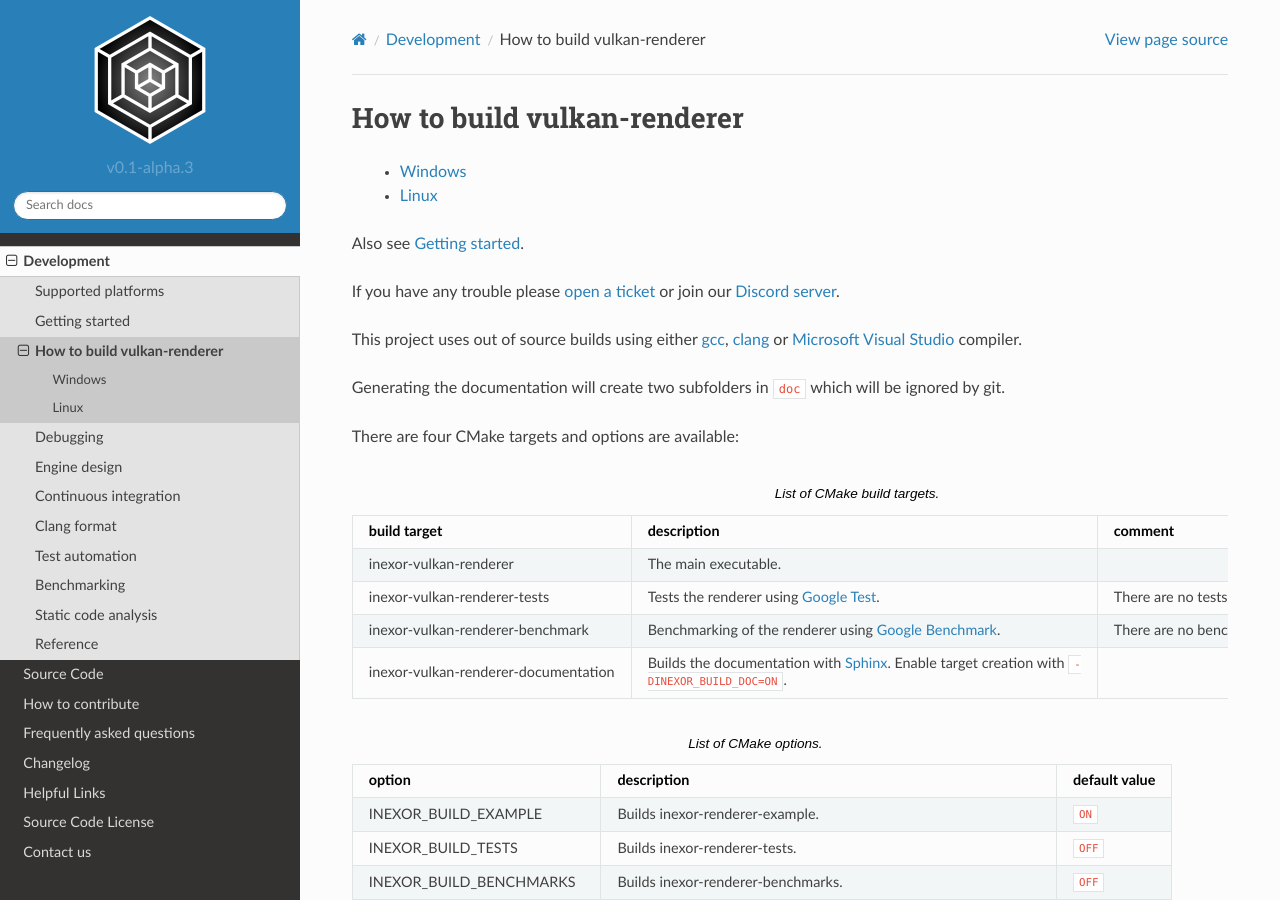
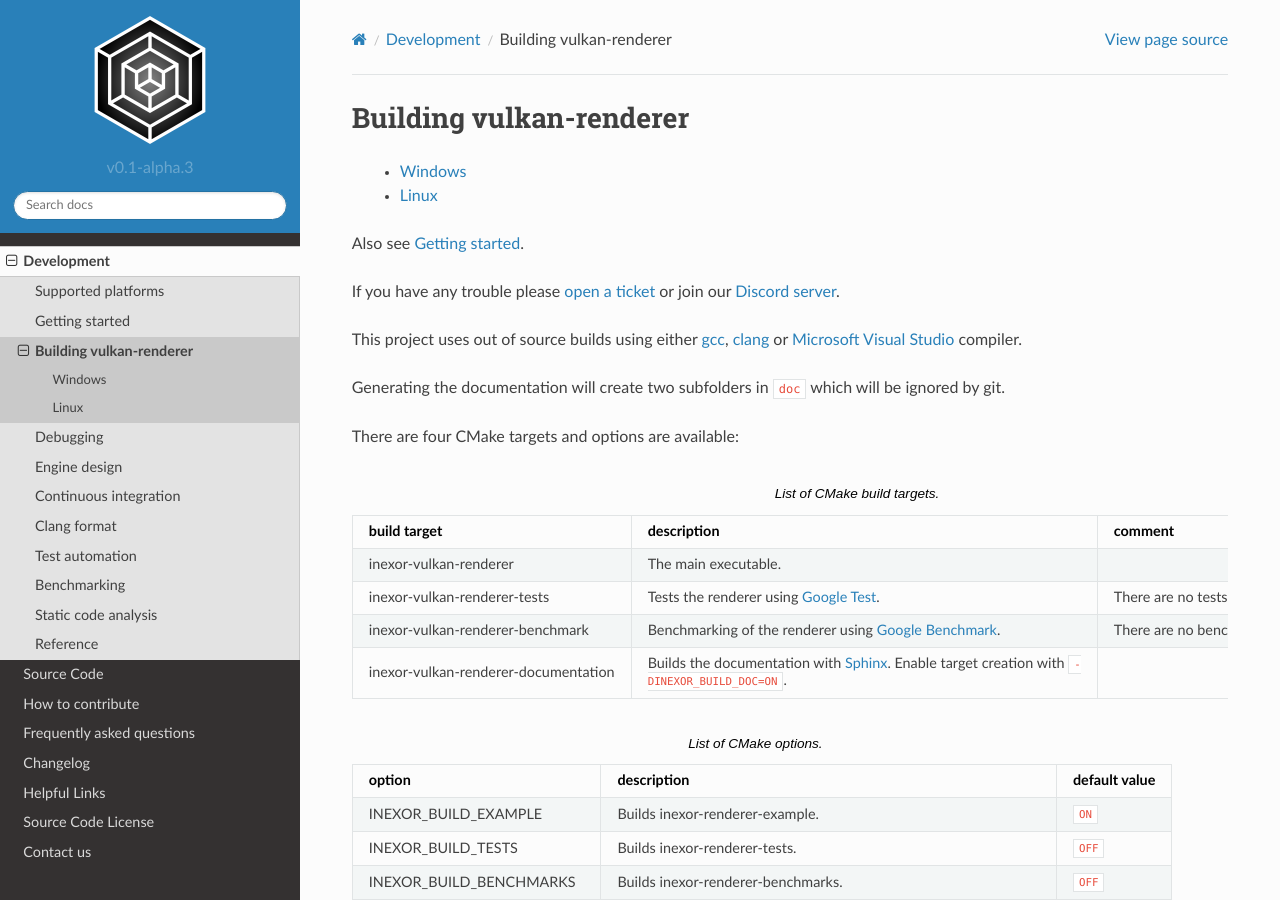
Before and after one commit to inexorgame/vulkan-renderer, a Sphinx documentation site: the page built from documentation/source/development/building.rst, in a window 1280 px wide and 900 px high. Built offline with Sphinx 7.4.7 and the Read the Docs theme 2.0.0, drawn with Linux system fonts in a browser that asks for light colours; pages that are not in the unit, such as notebooks, are missing from menus.

Commit message:
[docs] Rename 'How to build VR'-section to 'Building VR'

```diff
--- a/documentation/source/development/building.rst
+++ b/documentation/source/development/building.rst
@@ -1,7 +1,7 @@
 .. _BUILDING:
 
-How to build vulkan-renderer
-============================
+Building vulkan-renderer
+========================
 
  * :ref:`BUILDING Windows`
  * :ref:`BUILDING Linux`
```
